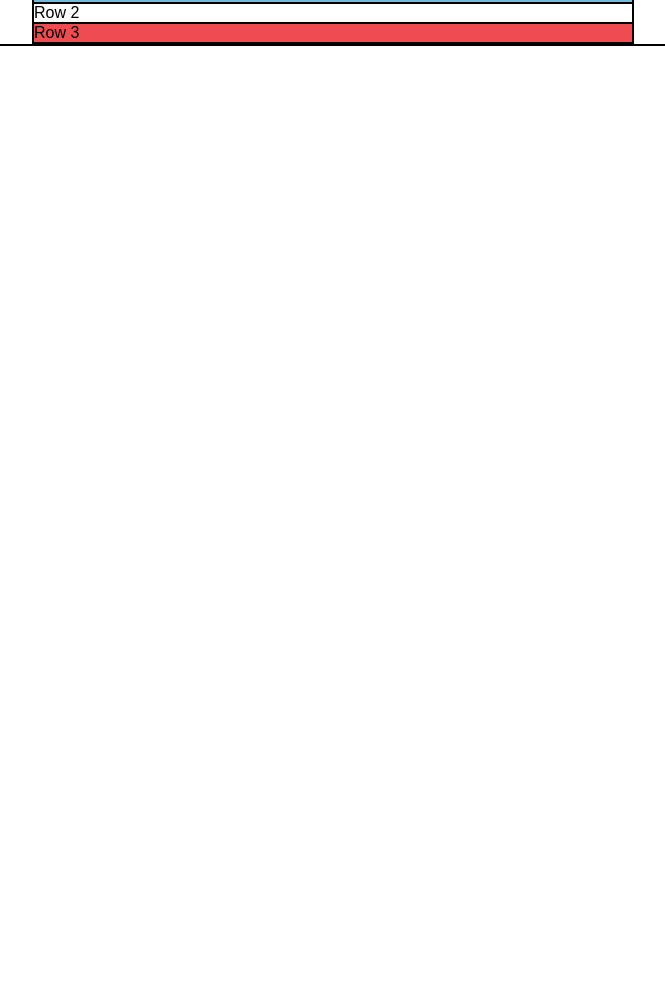
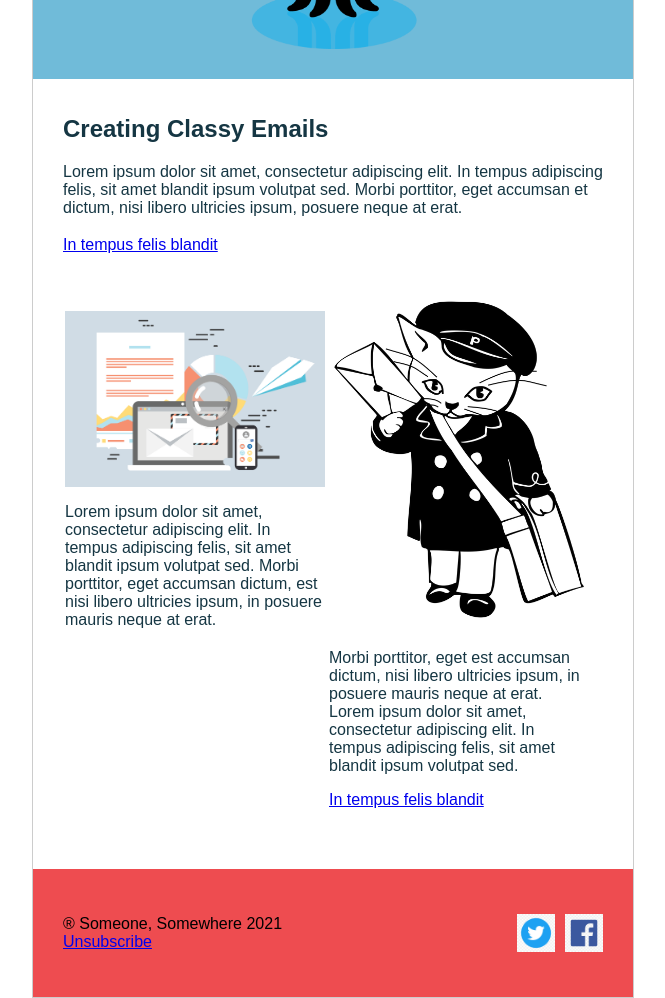
Before and after one commit to BThomas22tech/email_templates, a plain HTML site: page index.html in a window 1280 px wide. Shown: the part 372-1370 px from the top of the page, without its empty margins (307-972 px from the left). Before the commit the page ends 800 px from the top, so only its background shows below. Drawn offline with Linux system fonts and the light colour scheme.

Commit message:
email with images

```diff
--- a/index.html
+++ b/index.html
@@ -24,30 +24,90 @@
 			font-family: Arial, sans-serif;
 		}
 
-		table,
-		td {
-			border: 2px solid #000000 !important;
-		}
+
 	</style>
 </head>
+
 <body style="margin:0;padding:0;">
-    <table role="presentation" style="width:100%;border-collapse:collapse;border:0;border-spacing:0;background:#ffffff;">
+	<table role="presentation"
+		style="width:100%;border-collapse:collapse;border:0;border-spacing:0;background:#ffffff;">
 		<tr>
 			<td align="center" style="padding:0;">
-				<table role="presentation" style="width:602px;border-collapse:collapse;border:1px solid #cccccc;border-spacing:0;text-align:left;">
-					<tr >
+				<table role="presentation"
+					style="width:602px;border-collapse:collapse;border:1px solid #cccccc;border-spacing:0;text-align:left;">
+					<tr>
 						<td style="padding:40px 0 30px 0;background:#70bbd9; ">
-							<img src="images/class-act.png" alt="" width="300" style="height:auto;display:block; margin: 0 auto;" />
+							<h1 style="color:#cccccc; text-align:center; font-weight:bold;">Classy Cat</h1>
+							<img src="images/class-act.png" alt="" width="300"
+								style="height:auto;display:block; margin: 0 auto;" />
 						</td>
 					</tr>
 					<tr>
-						<td style="padding:0;">
-							Row 2
+						<td style="padding:36px 30px 42px 30px;">
+							<table role="presentation"
+								style="width:100%;border-collapse:collapse;border:0;border-spacing:0;">
+								<tr>
+									<td style="padding:0 0 36px 0;color:#153643;">
+										<h1 style="font-size:24px;margin:0 0 20px 0;font-family:Arial,sans-serif;">Creating Classy Emails</h1>
+										<pstyle="margin:0 0 12px 0;font-size:16px;line-height:24px;font-family:Arial,sans-serif; >Lorem ipsum dolor sit amet, consectetur adipiscing elit. In tempus adipiscing
+											felis, sit amet blandit ipsum volutpat sed. Morbi porttitor, eget accumsan
+											et dictum, nisi libero ultricies ipsum, posuere neque at erat.</p>
+										<p style="margin:0;font-size:16px;line-height:24px;font-family:Arial,sans-serif;"><a href="http://www.example.com">In tempus felis blandit</a></p>
+									</td>
+								</tr>
+								<tr>
+									<td style="padding:0;">
+										<table role="presentation"
+											style="width:260px;padding:0;vertical-align:top;color:#153643;">
+											<tr>
+												<td style="width:260px;padding:0;vertical-align:top;">
+													<p><img src="images/emails.webp" alt="" width="260"
+															style="height:auto;display:block;" /></p>
+													<p>Lorem ipsum dolor sit amet, consectetur adipiscing elit. In
+														tempus adipiscing felis, sit amet blandit ipsum volutpat sed.
+														Morbi porttitor, eget accumsan dictum, est nisi libero ultricies
+														ipsum, in posuere mauris neque at erat.</p>
+
+												</td>
+
+												<td style="width:20px;padding:0;font-size:0;line-height:0;">&nbsp;</td>
+												<td style="width:260px;padding:0;vertical-align:top;">
+													<p style="margin:0 0 25px 0;font-size:16px;line-height:24px;font-family:Arial,sans-serif;"><img src="images/letter_cat.webp" alt="" width="260"
+															style="height:auto;display:block;" /></p>
+													<p>Morbi porttitor, eget est accumsan dictum, nisi libero ultricies
+														ipsum, in posuere mauris neque at erat. Lorem ipsum dolor sit
+														amet, consectetur adipiscing elit. In tempus adipiscing felis,
+														sit amet blandit ipsum volutpat sed.</p>
+													<p><a href="http://www.example.com">In tempus felis blandit</a></p>
+												</td>
+											</tr>
+										</table>
+									</td>
+								</tr>
+							</table>
 						</td>
 					</tr>
 					<tr>
-						<td style="padding:0;background:#ee4c50;">
-							Row 3
+						<td style="padding:30px;background:#ee4c50;">
+							<table role="presentation" style="width:100%;border-collapse:collapse;border:0;border-spacing:0;">
+								<tr>
+									<td style="padding:0;width:50%;" align="left">
+										<p>&reg; Someone, Somewhere 2021<br/><a href="http://www.example.com">Unsubscribe</a></p>
+									</td>
+									<td style="padding:0;width:50%;" align="right">
+										<table role="presentation" style="border-collapse:collapse;border:0;border-spacing:0;">
+											<tr>
+												<td style="padding:0 0 0 10px;width:38px;">
+													<a href="http://www.twitter.com/"><img src="images/twitter_logo.png" alt="Twitter" width="38" style="height:auto;display:block;border:0;" /></a>
+												</td>
+												<td style="padding:0 0 0 10px;width:38px;">
+													<a href="http://www.facebook.com/"><img src="images/facebook_logo.png" alt="Facebook" width="38" style="height:auto;display:block;border:0;" /></a>
+												</td>
+											</tr>
+										</table>
+									</td>
+								</tr>
+							</table>
 						</td>
 					</tr>
 				</table>
```
Also changed, not shown: images/emails.webp (added), images/facebook_logo.png (added), images/letter_cat.webp (added), images/twitter_logo.png (added).
